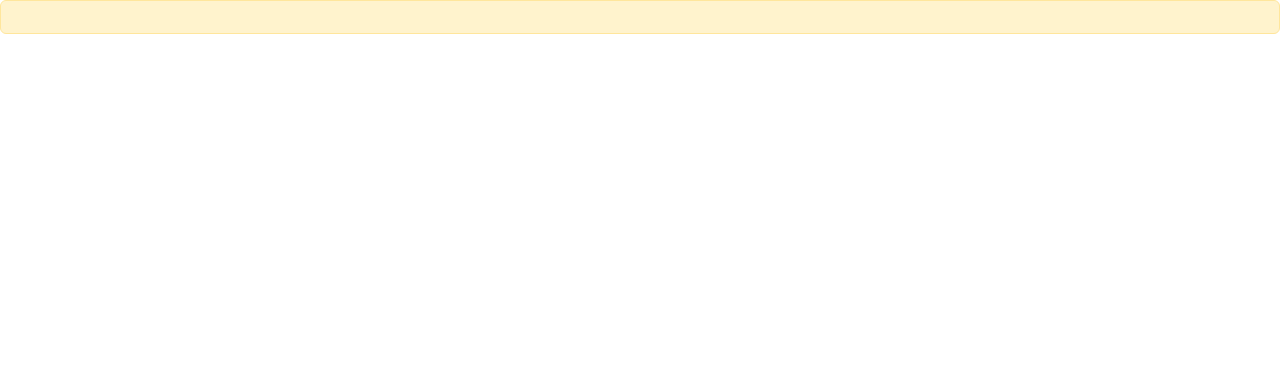
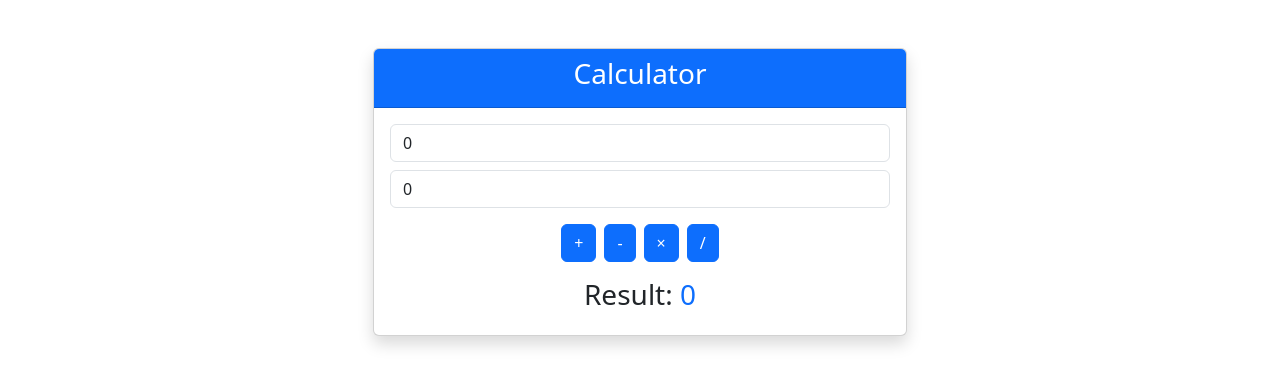
Before and after one commit to tmtri3102/component-react, a React (Create React App) app: page / in a window 1280 px wide. Shown: the top 386 px of the page. Built offline with nearby package versions, Linux system fonts and the light colour scheme.

Commit message:
calculator

```diff
--- a/src/App.js
+++ b/src/App.js
@@ -1,10 +1,10 @@
-import React, { Component } from "react";
+import React from "react";
 import "bootstrap/dist/css/bootstrap.min.css";
-import Alert from "./components/Alert";
+import Calculator from "./components/Calculator";
 function App() {
   return (
-    <div class="alert alert-warning" role="alert">
-      <Alert text="Cảnh báo! Tài nguyên bạn vừa truy cập không tồn tại." />
+    <div className="container">
+      <Calculator />
     </div>
   );
 }
--- /dev/null
+++ b/src/components/Calculator.js
@@ -0,0 +1,101 @@
+import React, { Component } from "react";
+import "bootstrap/dist/css/bootstrap.min.css";
+class Calculator extends Component {
+  constructor(props) {
+    super(props);
+    this.state = {
+      a: 0,
+      b: 0,
+      result: 0,
+    };
+  }
+  calculate = (operator) => {
+    let { a, b } = this.state;
+    switch (operator) {
+      case "+":
+        this.setState({ result: a + b });
+        break;
+      case "-":
+        this.setState({ result: a - b });
+        break;
+      case "*":
+        this.setState({ result: a * b });
+        break;
+      case "/":
+        this.setState({ result: a / b });
+        break;
+      default:
+        break;
+    }
+  };
+  render() {
+    return (
+      <div className="container mt-5">
+        <div className="row justify-content-center">
+          <div className="col-md-6">
+            <div className="card shadow">
+              <div className="card-header bg-primary text-white text-center">
+                <h3>Calculator</h3>
+              </div>
+              <div className="card-body">
+                <div className="mb-3">
+                  <input
+                    type="number"
+                    className="form-control mb-2"
+                    value={this.state.a}
+                    onChange={(e) =>
+                      this.setState({ a: parseInt(e.target.value) })
+                    }
+                    placeholder="Enter first number"
+                  />
+                  <input
+                    type="number"
+                    className="form-control"
+                    value={this.state.b}
+                    onChange={(e) =>
+                      this.setState({ b: parseInt(e.target.value) })
+                    }
+                    placeholder="Enter second number"
+                  />
+                </div>
+                <div className="d-flex justify-content-center gap-2">
+                  <button
+                    className="btn btn-primary"
+                    onClick={() => this.calculate("+")}
+                  >
+                    +
+                  </button>
+                  <button
+                    className="btn btn-primary"
+                    onClick={() => this.calculate("-")}
+                  >
+                    -
+                  </button>
+                  <button
+                    className="btn btn-primary"
+                    onClick={() => this.calculate("*")}
+                  >
+                    ×
+                  </button>
+                  <button
+                    className="btn btn-primary"
+                    onClick={() => this.calculate("/")}
+                  >
+                    /
+                  </button>
+                </div>
+                <div className="text-center mt-3">
+                  <h3>
+                    Result:{" "}
+                    <span className="text-primary">{this.state.result}</span>
+                  </h3>
+                </div>
+              </div>
+            </div>
+          </div>
+        </div>
+      </div>
+    );
+  }
+}
+export default Calculator;
--- a/src/index.js
+++ b/src/index.js
@@ -1,4 +1,4 @@
-import React, { Component } from "react";
+import React, { Component, StrictMode } from "react";
 import ReactDOM from "react-dom/client";
 import "./index.css";
 import App from "./App";
@@ -59,8 +59,8 @@ const students = [
 const root = ReactDOM.createRoot(document.getElementById("root"));
 
 root.render(
-  <>
+  <StrictMode>
     <App />
-  </>
+  </StrictMode>
 );
 reportWebVitals();
```
